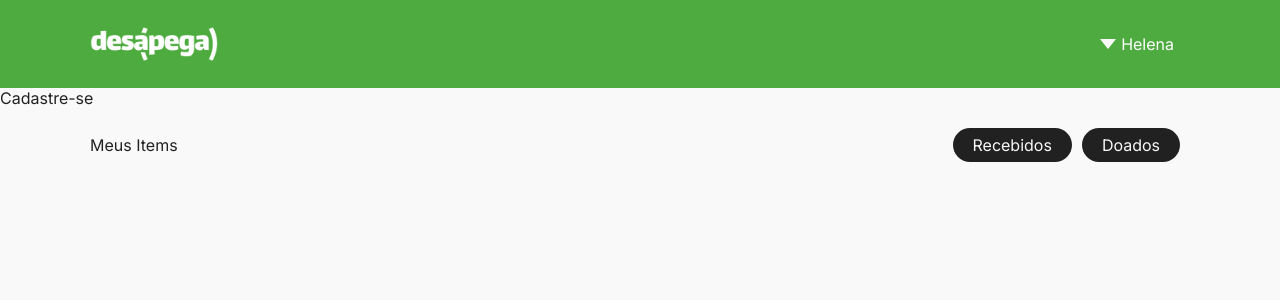
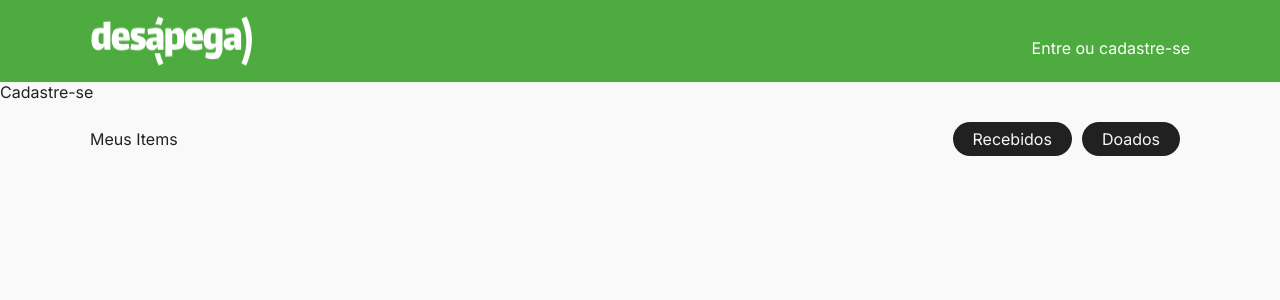
Before and after one commit to time1-capstone-m3/projeto-final-m3, a React (Create React App) app in the folder projeto-final-m3/: page /profile in a window 1280 px wide. Shown: the top 300 px of the page. Built offline with nearby package versions, Linux system fonts and the light colour scheme; no server answers.

Commit message:
fix: correções de bugs

```diff
--- a/projeto-final-m3/src/components/Card/style.ts
+++ b/projeto-final-m3/src/components/Card/style.ts
@@ -1,21 +1,25 @@
-import styled from 'styled-components';
+import styled from "styled-components";
 
 export const CardContainer = styled.li`
   background-color: #ffffff;
   box-shadow: var(--shadow);
-    width: calc(100%/3 - 2rem);
+  width: calc(100% / 3 - 2rem);
   height: 23rem;
   list-style: none;
   border-radius: 16px;
 
   &:hover {
     border: 1px solid black;
-        transition: .2s;
+    transition: 0.2s;
     scale: 1.02;
     cursor: pointer;
     .div-text {
       background-color: var(--color-primary);
-            transition: .2s;
+      transition: 0.2s;
+      .state {
+        color: #fff;
+        font-weight: bolder;
+      }
     }
   }
   @media (max-width: 728px) {
--- a/projeto-final-m3/src/components/CardPerfil/index.tsx
+++ b/projeto-final-m3/src/components/CardPerfil/index.tsx
@@ -1,17 +1,20 @@
 import { UserContext } from "../../context/UserContext/UserContext";
 import { useContext } from "react";
 import { ContainerCardPerfil } from "./style";
-import EditProfile from "../EditProfile";
+import iconeLocation from "../../assets/iconeLocation.png";
+import { BiLocationPlus } from "react-icons/bi";
 
 const CardPerfil = () => {
-  const { user, setModal, modal} = useContext(UserContext);
+  const { user, setModal, modal } = useContext(UserContext);
   return user ? (
     <ContainerCardPerfil>
       <div>
         <p>{user.name}</p>
         <p>{user.email}</p>
         <p>{user.tel}</p>
-        <p>{user.state}</p>
+        <p>
+          {user.state} <BiLocationPlus className="icone-location" />
+        </p>
         <button className="buttonPerfil" onClick={() => setModal(true)}>
           Editar dados
         </button>
--- a/projeto-final-m3/src/components/CardPerfil/style.ts
+++ b/projeto-final-m3/src/components/CardPerfil/style.ts
@@ -20,6 +20,9 @@ export const ContainerCardPerfil = styled.div`
 
   div {
     width: 12rem;
+    display: flex;
+    flex-direction: column;
+    gap: 5px;
   }
 
   img {
@@ -29,8 +32,14 @@ export const ContainerCardPerfil = styled.div`
     border-radius: 50%;
   }
 
+  .icone-location {
+    width: 20px;
+    height: 20px;
+    color: black;
+  }
+
   .buttonPerfil {
-    margin-top: 3rem;
+    margin-top: 1rem;
     height: 3rem;
     font-size: 14px;
     width: 100%;
--- a/projeto-final-m3/src/components/Header/index.tsx
+++ b/projeto-final-m3/src/components/Header/index.tsx
@@ -5,15 +5,22 @@ import User from "../../components/User";
 import { useContext } from "react";
 import { ProductContext } from "../../context/ProductContext/interfaces";
 import { BiSearchAlt } from "react-icons/bi";
+import { useNavigate } from "react-router-dom";
 
+interface IRender {
+  render: boolean;
+}
 
-const Header = () => {
+const Header = ({ render }: IRender) => {
   const { setSearch } = useContext(ProductContext);
+  const navigate = useNavigate();
 
   return (
     <HeaderContainer>
+      {render ? (
+        <>
           <div className="header-div">
-        <img src={logo} alt="logo" />
+            <img onClick={() => navigate("/")} src={logo} alt="logo" />
             <div className="container-search">
               <input
                 onChange={(event) => setSearch(event.target.value)}
@@ -25,6 +32,15 @@ const Header = () => {
             <User />
           </div>
           <FilterButtons />
+        </>
+      ) : (
+        <>
+          <div className="header-div">
+            <img onClick={() => navigate("/")} src={logo} alt="logo" />
+            <User />
+          </div>
+        </>
+      )}
     </HeaderContainer>
   );
 };
--- a/projeto-final-m3/src/components/Header/style.ts
+++ b/projeto-final-m3/src/components/Header/style.ts
@@ -3,7 +3,7 @@ import styled from "styled-components";
 export const HeaderContainer = styled.div`
   background-color: #4eab3f;
   width: 100%;
-  height: 11rem;
+  height: auto;
   display: flex;
   gap: 2rem;
   padding: 1rem 2rem;
@@ -13,6 +13,12 @@ export const HeaderContainer = styled.div`
   img {
     margin: 0;
     width: 163px;
+    cursor: pointer;
+    transition: 0.2s;
+  }
+
+  img:hover {
+    scale: 1.02;
   }
 
   .header-div {
--- a/projeto-final-m3/src/components/HeaderProfile/index.jsx
+++ /dev/null
@@ -1,25 +0,0 @@
-import Container from "./styles";
-import { FiLogOut } from "react-icons/fi";
-import logo from "../../assets/logo.png";
-
-const HeaderProfile = () => {
-  return (
-    <Container>
-      <div className="header">
-        <img src={logo} alt="logo" />
-        <div className="dropdown">
-          <div className="triangle"></div>
-          <button className="dropbtn">Helena</button>
-          <div className="dropdown-content">
-            <div className="logout">
-              <FiLogOut />
-              <span>Sair</span>
-            </div>
-          </div>
-        </div>
-      </div>
-    </Container>
-  );
-};
-
-export default HeaderProfile;
--- a/projeto-final-m3/src/components/HeaderProfile/styles.ts
+++ /dev/null
@@ -1,74 +0,0 @@
-import styled from "styled-components";
-
-const Container = styled.div`
-  display: flex;
-  height: 5.5rem;
-  width: 100%;
-  background-color: var(--color-primary);
-  .header {
-    display: flex;
-    justify-content: space-between;
-    align-items: center;
-    width: 100%;
-    max-width: 1100px;
-    margin: 0 auto;
-    /* padding: 1rem 2rem; */
-    img {
-      width: 8rem;
-    }
-    .dropdown {
-      position: relative;
-      display: inline-block;
-      .dropbtn {
-        background-color: var(--color-primary);
-        color: white;
-        padding: 16px;
-        font-size: 16px;
-        border: none;
-        cursor: pointer;
-      }
-      .triangle {
-        position: absolute;
-        right: 74px;
-        top: 21px;
-        width: 0;
-        height: 0;
-        border-left: 8px solid transparent;
-        border-right: 8px solid transparent;
-        border-top: 10px solid var(--grey-0);
-      }
-    }
-    .dropdown-content {
-      display: none;
-      position: absolute;
-      top: 45px;
-      right: 5px;
-      border-radius: 10px;
-      background-color: #f9f9f9;
-      height: 4rem;
-      width: 13.313rem;
-      box-shadow: 0px 8px 16px 0px rgba(0, 0, 0, 0.2);
-      z-index: 1;
-      .logout {
-        color: black;
-        padding: 12px 16px;
-        margin: 10px;
-        text-decoration: none;
-        display: block;
-        span {
-          margin-left: 7px;
-        }
-      }
-    }
-    .dropdown-content .logout:hover {
-      border-radius: 10px;
-      color: var(--grey-0);
-      background-color: var(--grey-4);
-    }
-    .dropdown:hover .dropdown-content {
-      display: block;
-    }
-  }
-`;
-
-export default Container;
--- a/projeto-final-m3/src/components/User/index.tsx
+++ b/projeto-final-m3/src/components/User/index.tsx
@@ -40,7 +40,7 @@ const User = () => {
 
         <div className={isOpen ? "visible" : "invisible"}>
           <Button>
-            <LinkNav to="/">
+            <LinkNav to="/profile">
               <FaUserEdit />
               <p>Acessar perfil</p>
             </LinkNav>
--- a/projeto-final-m3/src/pages/Dashboard/index.tsx
+++ b/projeto-final-m3/src/pages/Dashboard/index.tsx
@@ -13,7 +13,7 @@ import {
 const Dashboard = () => {
   return (
     <Wrapper>
-      <Header />
+      <Header render={true} />
       <Container>
         <DivProdutos>
           <DivCardPrincipal>
--- a/projeto-final-m3/src/pages/Desapego/index.tsx
+++ b/projeto-final-m3/src/pages/Desapego/index.tsx
@@ -31,7 +31,7 @@ const Desapego = () => {
 
   return (
     <Wrapper>
-      <Header />
+      <Header render={false} />
       <DesapegoContainer>
         <section className="content-section">
           <img src={contentCadastro} alt="" />
--- a/projeto-final-m3/src/pages/Profile/index.jsx
+++ b/projeto-final-m3/src/pages/Profile/index.jsx
@@ -1,18 +1,17 @@
 import { useContext } from "react";
 import CardPerfil from "../../components/CardPerfil";
 import EditProfile from "../../components/EditProfile";
-import HeaderProfile from "../../components/HeaderProfile";
+import Header from "../../components/Header";
 import MainProfile from "../../components/MainProfile";
 import { UserContext } from "../../context/UserContext/UserContext";
 
 const Profile = () => {
-
   const { modal } = useContext(UserContext);
 
   return (
     <>
       {modal && <EditProfile />}
-      <HeaderProfile />
+      <Header render={false} />
       <CardPerfil />
       <MainProfile />
     </>
```
Lines whose indentation alone changed are shown as unchanged.
